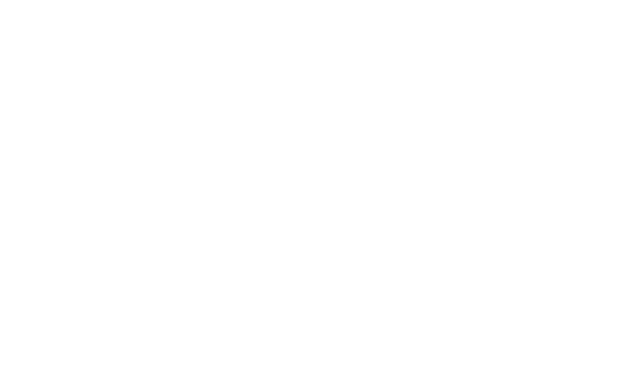
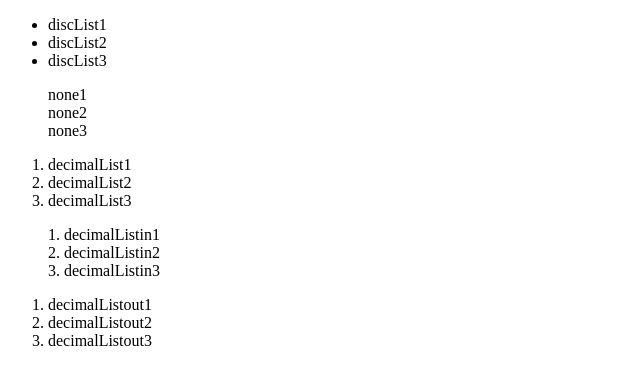
Before and after one commit to snoh6839/20230306, a plain HTML site: page list stlye/index.html in a window 1280 px wide. Shown: the whole page, without its empty margins (0-640 px from the left). Drawn offline with Linux system fonts and the light colour scheme.

Commit message:
list style

```diff
--- a/list stlye/css/style.css
+++ b/list stlye/css/style.css
@@ -1 +1,8 @@
 @charset "UTF-8";
+
+.noneList {list-style: none;}
+.decimalList {list-style: decimal;}
+/* .imgList {list-style-image: url(../img/1.jpg);} */
+
+.decimalListin {list-style: decimal inside;}
+.decimalListout {list-style: decimal outside;}
--- a/list stlye/index.html
+++ b/list stlye/index.html
@@ -8,6 +8,35 @@
     <link rel="stylesheet" href="./css/style.css">
 </head>
 <body>
-
+    <ul class="discList">
+        <li>discList1</li>
+        <li>discList2</li>
+        <li>discList3</li>
+    </ul>
+    <ul class="noneList">
+        <li>none1</li>
+        <li>none2</li>
+        <li>none3</li>
+    </ul>
+    <ul class="decimalList">
+        <li>decimalList1</li>
+        <li>decimalList2</li>
+        <li>decimalList3</li>
+    </ul>
+    <!-- <ul class="imgList">
+        <li>imgList1</li>
+        <li>imgList2</li>
+        <li>imgList3</li>
+    </ul> -->
+    <ul class="decimalListin">
+        <li>decimalListin1</li>
+        <li>decimalListin2</li>
+        <li>decimalListin3</li>
+    </ul>
+    <ul class="decimalListout">
+        <li>decimalListout1</li>
+        <li>decimalListout2</li>
+        <li>decimalListout3</li>
+    </ul>
 </body>
 </html>
```
Also changed, not shown: list stlye/img/1.jpg (added).
